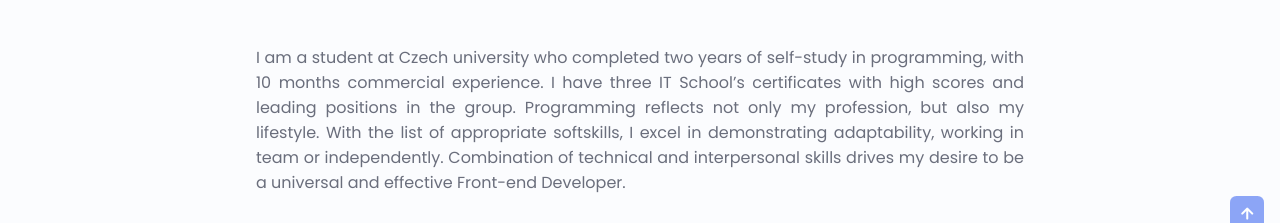
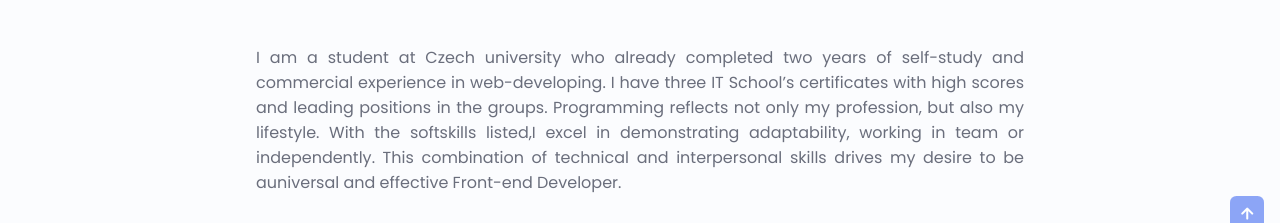
Before and after one commit to mokis3k/My-Portfolio, a plain HTML site: page index.html in a window 1280 px wide. Shown: the part 729-952 px from the top of the page. Drawn offline with nearby package versions, Linux system fonts and the light colour scheme.

Commit message:
correcting links and about text

```diff
--- a/css/styles.css
+++ b/css/styles.css
@@ -734,7 +734,7 @@ img {
   color: var(--title-color);
 }
 .contact__title a:hover {
-  color: var(--first-color)
+  color: var(--first-color);
 }
 
 .contact__subtitle {
--- a/index.html
+++ b/index.html
@@ -76,7 +76,7 @@
             <a href="https://github.com/mokis3k/" target="_blank" class="home__social-icon">
               <i class="uil uil-github-alt"></i>
             </a>
-            <a href="mailto:roman.tafii@gmail.com" target="_blank" class="home__social-icon">
+            <a href="https://mailto:roman.tafii@gmail.com" target="_blank" class="home__social-icon">
               <i class="uil uil-google"></i>
             </a>
           </div>
@@ -124,11 +124,11 @@
       <div class="about__container container grid">
         <div class="about__data">
           <p class="about__description">
-            I am a student at Czech university who completed two years of self-study in programming, with 10 months
-            commercial experience. I have three IT School’s certificates with high scores and leading positions in the
-            group. Programming reflects not only my profession, but also my lifestyle. With the list of appropriate
-            softskills, I excel in demonstrating adaptability, working in team or independently. Combination of
-            technical and interpersonal skills drives my desire to be a universal and effective Front-end Developer.
+            I am a student at Czech university who already completed two years of self-study and commercial experience
+            in web-developing. I have three IT School’s certificates with high scores and leading positions in the
+            groups. Programming reflects not only my profession, but also my lifestyle. With the softskills listed,I
+            excel in demonstrating adaptability, working in team or independently. This combination of technical and
+            interpersonal skills drives my desire to be auniversal and effective Front-end Developer.
           </p>
           <div class="about__info">
             <div>
@@ -143,7 +143,7 @@
             </div>
           </div>
           <div class="about__buttons">
-            <a download="" href="./pdf/Roman_Tafii_Front-End.pdf" class="button button--flex">
+            <a download="" href="./pdf/CV-Roman-Tafii-frontend.pdf" class="button button--flex">
               Download CV <i class="uil uil-download-alt button__icon"></i>
             </a>
           </div>
@@ -449,7 +449,7 @@
 
             <div>
               <h3 class="contact__title">
-                <a href="mailto:roman.tafii@gmail.com" target="_blank">Email</a>
+                <a href="https://mailto:roman.tafii@gmail.com" target="_blank">Email</a>
               </h3>
               <span class="contact__subtitle">roman.tafii@gmail.com</span>
             </div>
```
Also changed, not shown: 2 other files.
